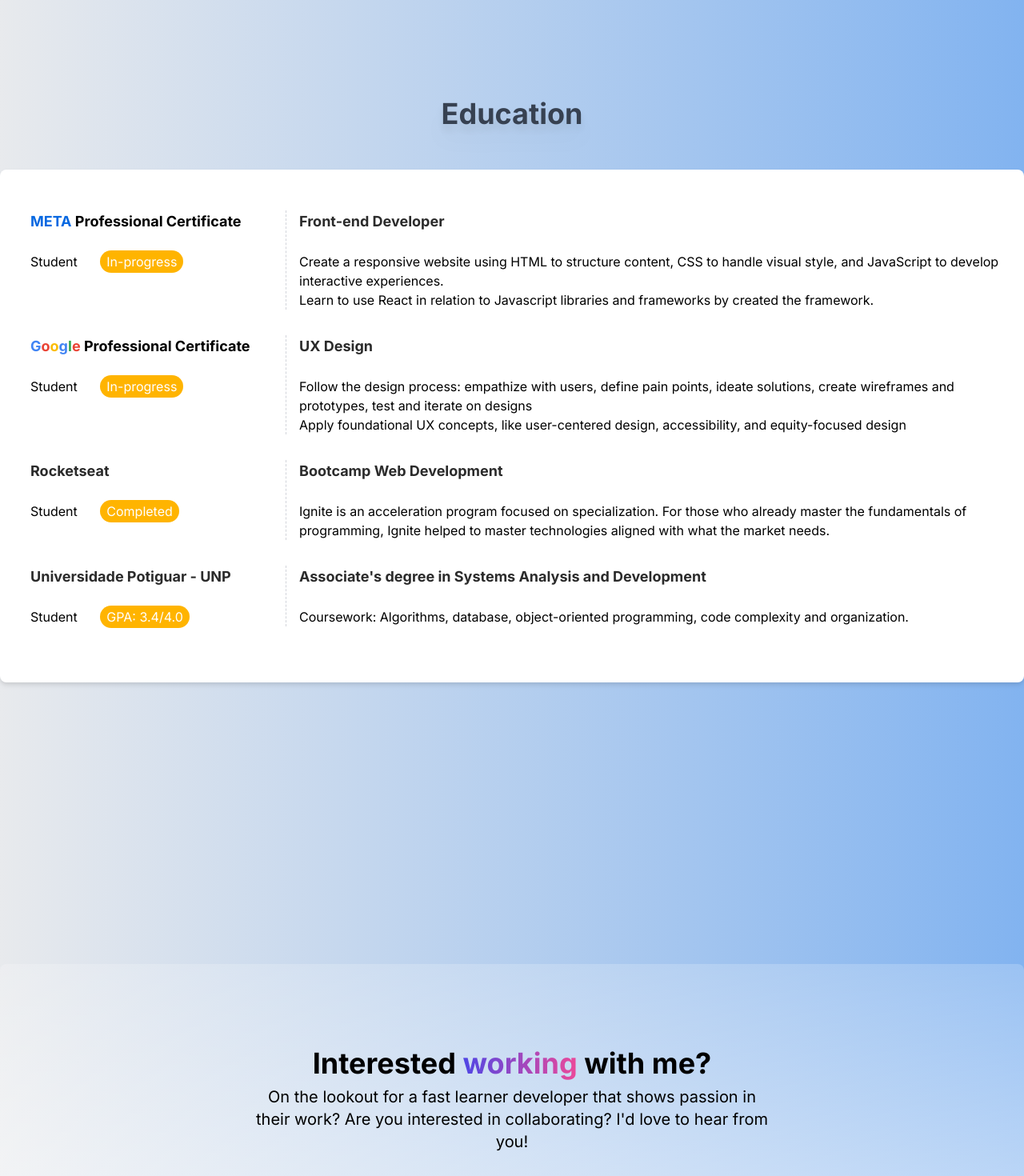
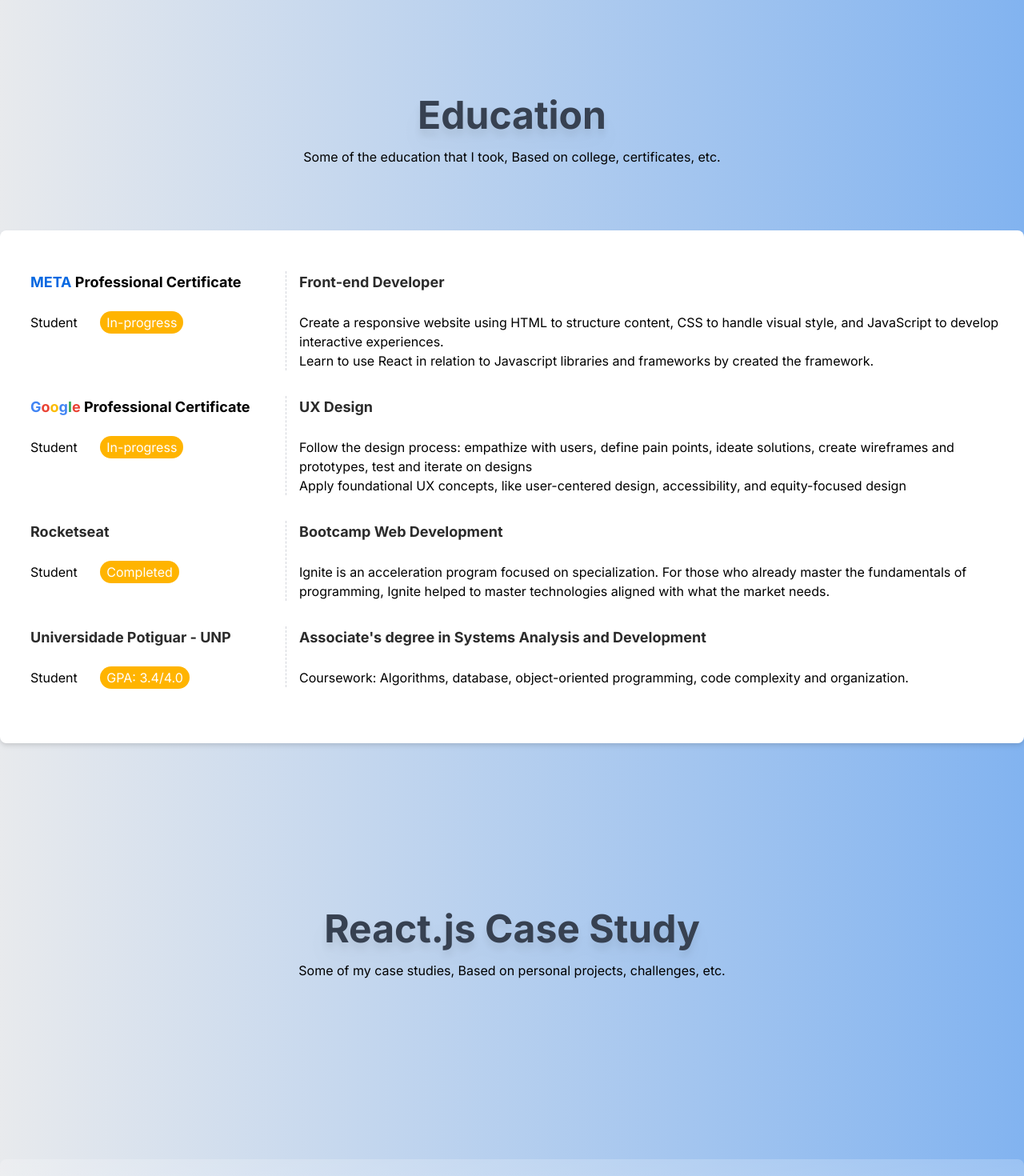
Before and after one commit to KaioMarxDEV/mysite, a React (Vite) app: page / in a window 1280 px wide. Shown: the part 760-2230 px from the top of the page at 80% size. Built offline with nearby package versions, Linux system fonts and the light colour scheme.

Commit message:
feat: projects title and flex containers

```diff
--- a/src/Components/Education/index.tsx
+++ b/src/Components/Education/index.tsx
@@ -1,7 +1,12 @@
 export function Education() {
   return (
     <div id="education" className="my-52 flex flex-col">
-      <h2 className="mb-[50px] text-center text-4xl font-bold text-gray-700 drop-shadow-xl">Education</h2>
+      <div className="mb-20 flex flex-col items-center">
+        <h2 className="mb-4 text-center text-5xl font-bold text-gray-700 drop-shadow-xl">Education</h2>
+        <span className="text-center">
+          Some of the education that I took, Based on college, certificates, etc.
+        </span>
+      </div>
       <div className="flex w-full flex-col rounded-lg bg-white p-[51px_29px_38px_38px] drop-shadow-md">
         <div>
           <div className="flex flex-row  pb-8">
--- a/src/Components/Greetings/index.tsx
+++ b/src/Components/Greetings/index.tsx
@@ -6,7 +6,7 @@
 export function Greetings() {
   return (
     <div className="mt-28 flex flex-row items-center justify-between">
-      <div className="m-12 max-w-[34rem] ">
+      <div className="max-w-[34rem] ">
         <div className="flex flex-row">
           <strong className="text-3xl leading-6 text-my-blue">Hi, I'm Kaio</strong>
           <HandWaving className="ml-2 text-3xl text-my-blue" />
--- a/src/Components/Projects/index.tsx
+++ b/src/Components/Projects/index.tsx
@@ -1,7 +1,19 @@
 export function Projects() {
   return (
-    <div className="mt-28 flex flex-row items-center justify-between">
+    <div className="mt-28 w-full">
+      <div className="flex flex-col items-center">
+        <h1 className="mb-4 text-center text-5xl font-bold text-gray-700 drop-shadow-xl">
+          React.js Case Study
+        </h1>
+        <span className="text-center">
+          Some of my case studies, Based on personal projects, challenges, etc.
+        </span>
+      </div>
+      <div className="mt-20 flex flex-row items-center justify-between">
+        <div className="max-w-[34rem]">
 
+        </div>
+      </div>
     </div>
   )
 }
```
